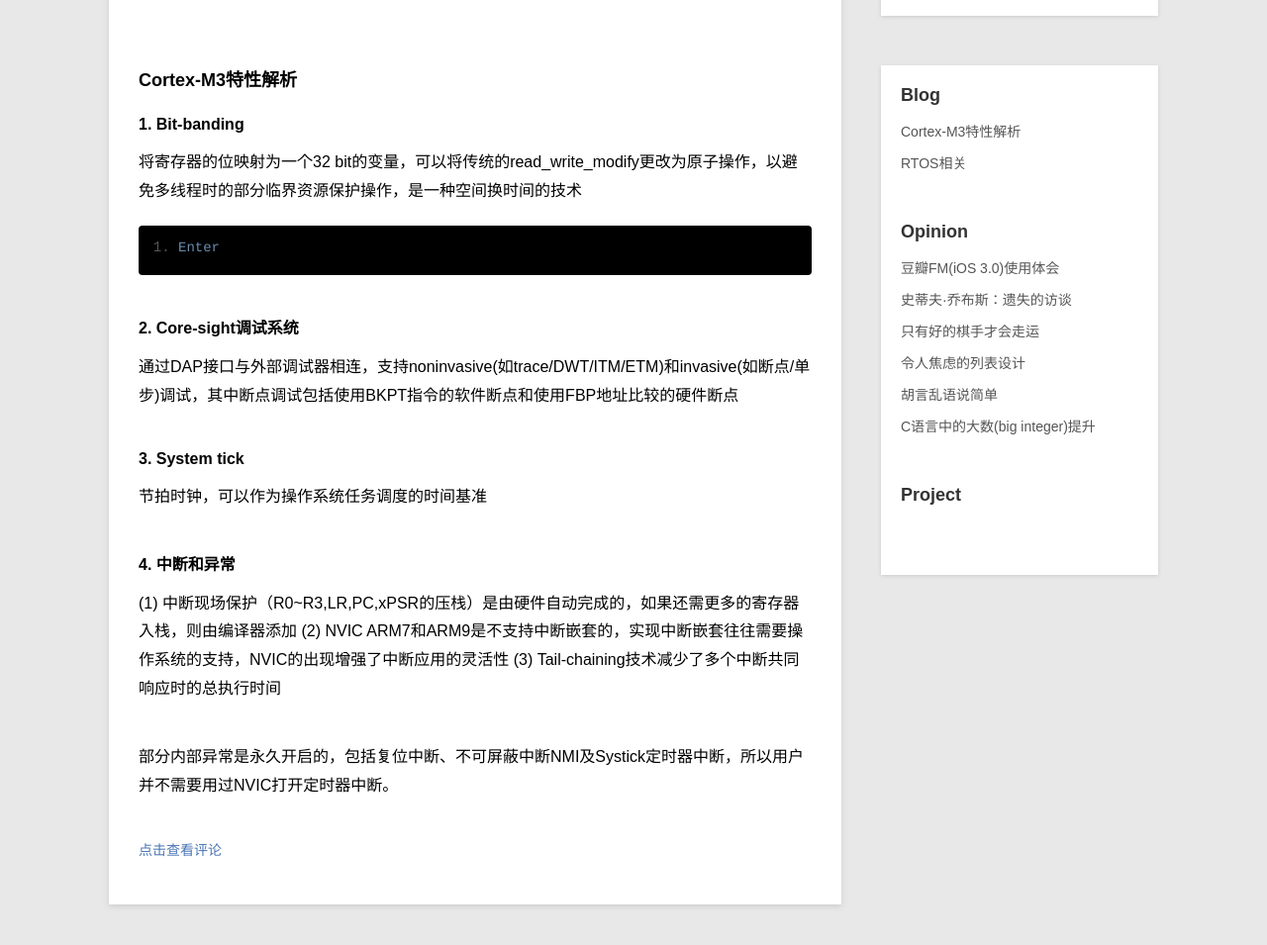
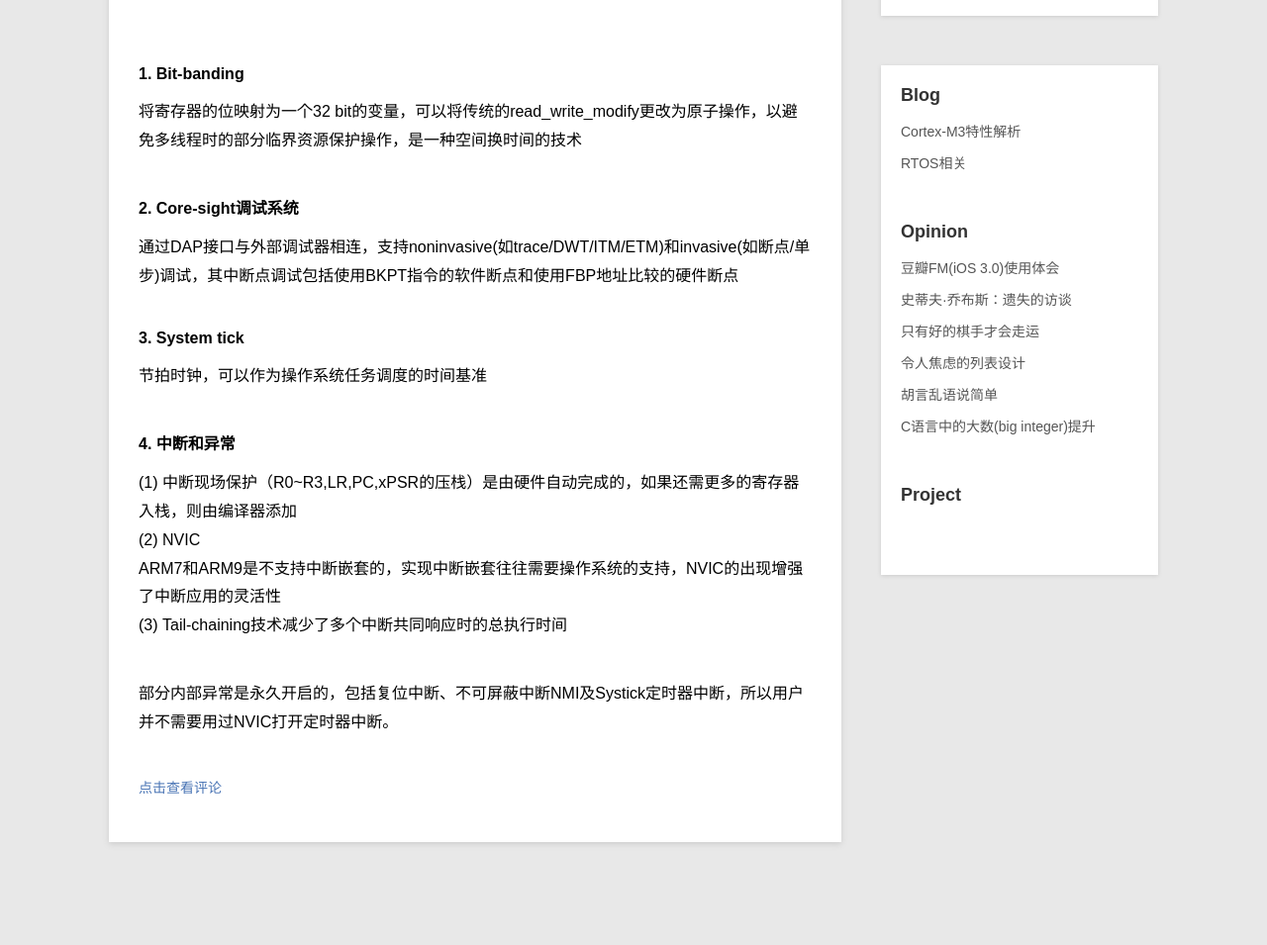
Before and after one commit to lanxinyuchs/lanxinyuchs.github.io, a Jekyll site: the page built from _posts/blog/2014-10-25-Cortex-M3.md, in a window 1280 px wide, cut to the strip 189-1183 px from the top of the page. Shown: the top 955 px of the strip at 99% size. Built offline with Jekyll 4.4.1, drawn with Linux system fonts in a browser that asks for light colours; Markdown is read by kramdown in place of the engine named in the settings; after the commit the page ends 1120 px from its top, so only the background shows below that; some of the changed lines change nothing that is shown; grey boxes are pictures that could not be loaded.

Commit message:
Update 2014-10-25-Cortex-M3.md

```diff
--- a/_posts/blog/2014-10-25-Cortex-M3.md
+++ b/_posts/blog/2014-10-25-Cortex-M3.md
@@ -5,12 +5,8 @@ category: blog
 description: N/A
 ---
 
-###Cortex-M3特性解析
-
 ####1. Bit-banding
 将寄存器的位映射为一个32 bit的变量，可以将传统的read_write_modify更改为原子操作，以避免多线程时的部分临界资源保护操作，是一种空间换时间的技术
-
-    Enter
 
 ####2. Core-sight调试系统
 通过DAP接口与外部调试器相连，支持noninvasive(如trace/DWT/ITM/ETM)和invasive(如断点/单步)调试，其中断点调试包括使用BKPT指令的软件断点和使用FBP地址比较的硬件断点
@@ -19,11 +15,9 @@ description: N/A
 节拍时钟，可以作为操作系统任务调度的时间基准
 
 ####4. 中断和异常
-(1) 中断现场保护（R0~R3,LR,PC,xPSR的压栈）是由硬件自动完成的，如果还需更多的寄存器入栈，则由编译器添加
-(2) NVIC
-ARM7和ARM9是不支持中断嵌套的，实现中断嵌套往往需要操作系统的支持，NVIC的出现增强了中断应用的灵活性
-(3) Tail-chaining技术减少了多个中断共同响应时的总执行时间
+(1) 中断现场保护（R0~R3,LR,PC,xPSR的压栈）是由硬件自动完成的，如果还需更多的寄存器入栈，则由编译器添加<br/>
+(2) NVIC<br/>
+ARM7和ARM9是不支持中断嵌套的，实现中断嵌套往往需要操作系统的支持，NVIC的出现增强了中断应用的灵活性<br/>
+(3) Tail-chaining技术减少了多个中断共同响应时的总执行时间<br/>
 
 部分内部异常是永久开启的，包括复位中断、不可屏蔽中断NMI及Systick定时器中断，所以用户并不需要用过NVIC打开定时器中断。
-
-[1]:    {{ page.url}}  ({{ page.title }})
```
